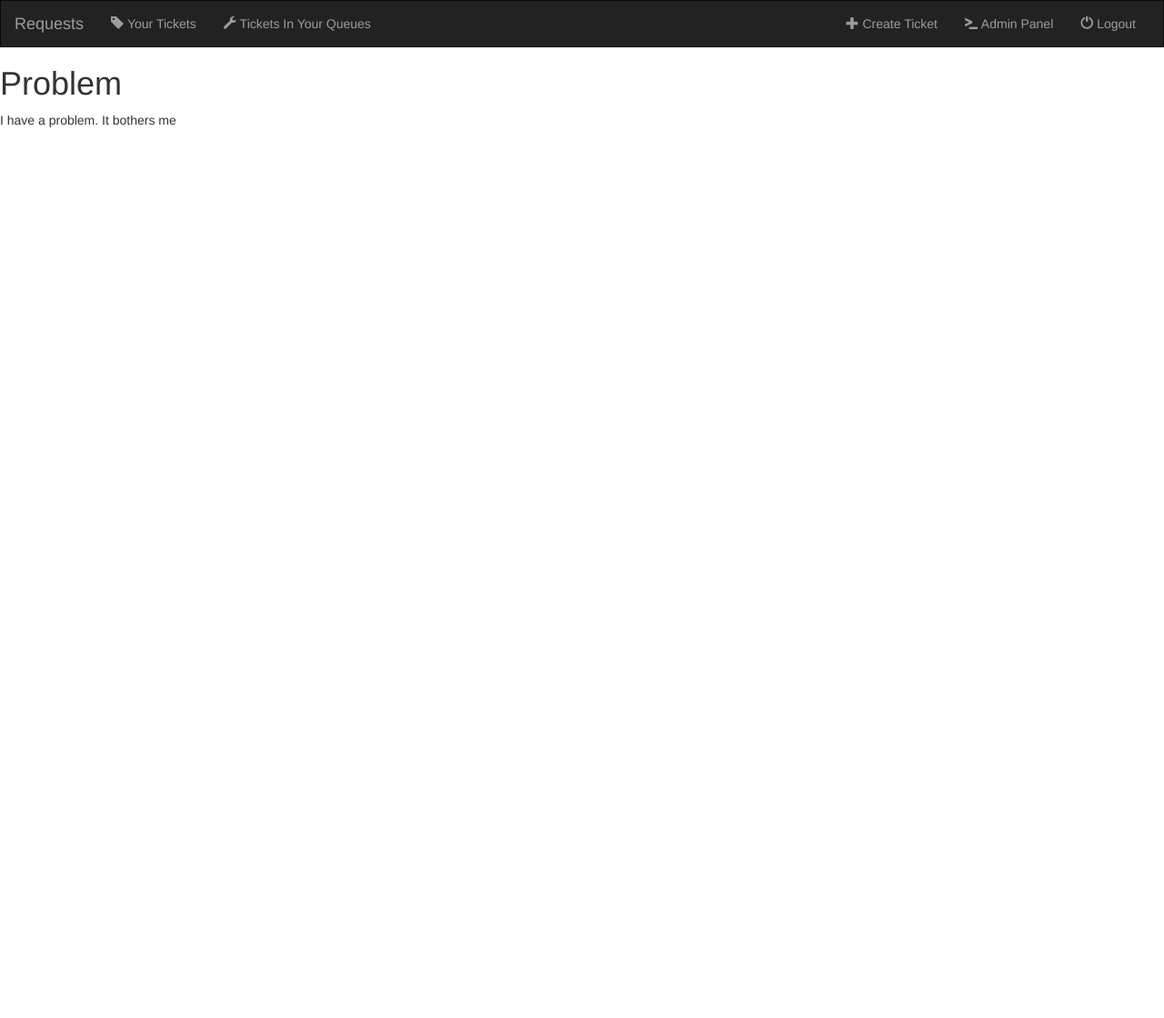
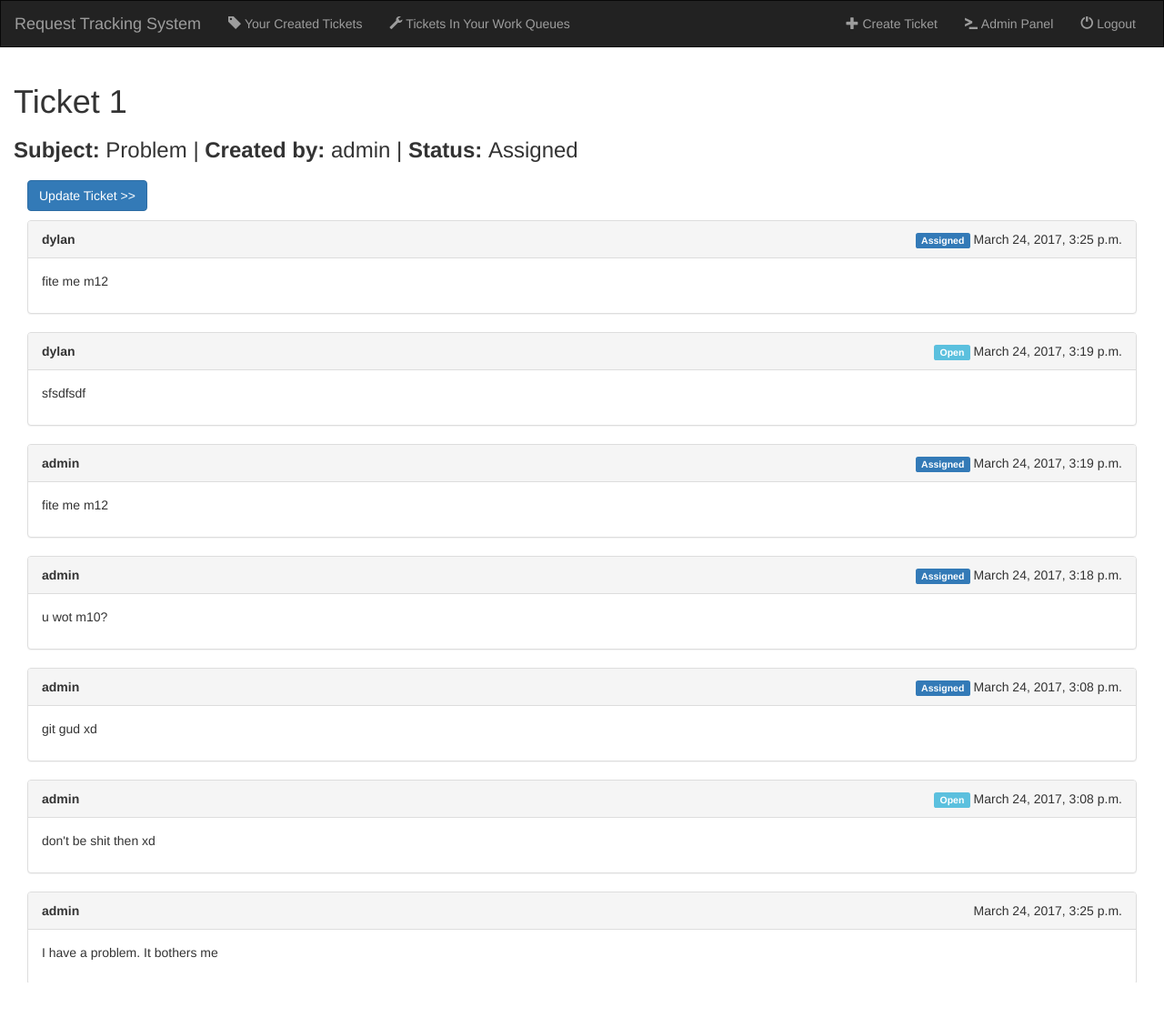
Before and after one commit to dolan212/request_tracker, a Django app: page /tickets/view/1/ in a window 1280 px wide. Shown: the top 1119 px of the page at 91% size. Run offline with Django 3.2, Linux system fonts and the light colour scheme; a user stored in the database is signed in; data comes from the database, SQL or seed files in the repository; both versions use the stored data as it was after the commit; some libraries are stand-ins or nearby versions.

Commit message:
Finished lods
Populated tickets in all the required places, as well as support for updating and commenting on tickets.

```diff
--- a/requests/forms.py
+++ b/requests/forms.py
@@ -3,7 +3,7 @@
 from django.contrib.auth.models import User
 from django import forms
 
-from requests.models import Ticket
+from requests.models import Ticket, Update
 
 
 class UserForm(forms.Form):
@@ -26,3 +26,11 @@ class AddTicketForm(forms.ModelForm):
         qset = kwargs.pop('qset')
         super(AddTicketForm, self).__init__(*args, **kwargs)
         self.fields['queue'].queryset = qset
+
+
+class UpdateForm(forms.ModelForm):
+    comment = forms.CharField(widget=forms.Textarea(attrs={'placeholder': 'Comment', 'style': 'width: 100%; height: 100px;'}))
+
+    class Meta:
+        model = Update
+        fields = ['comment', 'status']
--- a/requests/models.py
+++ b/requests/models.py
@@ -31,8 +31,42 @@ class Ticket(models.Model):
     def __str__(self):
         return self.creator.username + ": " + self.subject
 
+
+    def get_lbtype(self):
+        if self.status == 'N':
+            return 'success'
+        else:
+            if self.status == 'O':
+                return 'info'
+            else:
+                if self.status == 'A':
+                    return 'primary'
+                else:
+                    if self.status == 'C':
+                        return 'default'
+
 class Update(models.Model):
     time = models.DateTimeField(auto_now=True)
     comment = models.CharField(max_length=500)
-    status = models.CharField(max_length=1, choices=status_choices)
-    ticket = models.ForeignKey(Ticket, on_delete=models.CASCADE)
+    status = models.CharField(max_length=1, choices=status_choices, blank=True)
+    ticket = models.ForeignKey(Ticket, related_name='updates', on_delete=models.CASCADE)
+    user = models.ForeignKey(User, null=True)
+
+    class Meta:
+        ordering = ['-time']
+
+    def __str__(self):
+        return self.user.username + " " + self.time.__str__()
+
+    def get_lbtype(self):
+        if self.status == 'N':
+            return 'success'
+        else:
+            if self.status == 'O':
+                return 'info'
+            else:
+                if self.status == 'A':
+                    return 'primary'
+                else:
+                    if self.status == 'C':
+                        return 'default'
--- a/requests/static/requests/style.css
+++ b/requests/static/requests/style.css
@@ -1,3 +1,8 @@
+hr {
+    padding: 0;
+    margin: 0;
+}
+
 .absolute-center {
     margin: auto;
     position: absolute;
@@ -10,7 +15,6 @@
     max-width: 400px;
     padding: 40px;
 }
-
 .navbar {
     border-radius: 0;
 }
@@ -18,3 +22,13 @@
 .queue:hover {
     text-decoration: none;
 }
+
+.container {
+    max-height: 80vh;
+    overflow: auto;
+}
+
+.container-fluid {
+    max-height: 80vh;
+    overflow: auto;
+}
--- a/requests/templates/requests/base.html
+++ b/requests/templates/requests/base.html
@@ -24,19 +24,19 @@
             <span class="icon-bar"></span>
             <span class="icon-bar"></span>
         </button>
-        <a class="navbar-brand" href="{% url 'requests:index' %}">Requests</a>
+        <a class="navbar-brand" href="{% url 'requests:index' %}">Request Tracking System</a>
       </div>
 
       <div class="collapse navbar-collapse" id="topNavBar">
          <ul class="nav navbar-nav">
              <li class="{% block yours %}{% endblock %}">
                  <a href="{% url 'requests:tickets' %}">
-                     <span class="glyphicon glyphicon-tag"></span>&nbsp;Your Tickets
+                     <span class="glyphicon glyphicon-tag"></span>&nbsp;Your Created Tickets
                  </a>
              </li>
              <li class="{% block work %}{% endblock %}">
                 <a href="{% url 'requests:work' %}">
-                    <span class="glyphicon glyphicon-wrench"></span>&nbsp;Tickets In Your Queues
+                    <span class="glyphicon glyphicon-wrench"></span>&nbsp;Tickets In Your Work Queues
                 </a>
              </li>
 
@@ -71,8 +71,10 @@
     </div>
   </nav>
 
+  <div class="container-fluid">
   {% block body %}
   {% endblock %}
+  </div>
 
 </body>
 
--- a/requests/templates/requests/ticket_view.html
+++ b/requests/templates/requests/ticket_view.html
@@ -3,6 +3,51 @@
 {% block title %}View Ticket - {{ ticket.id }}{% endblock %}
 
 {% block body %}
-    <h1>{{ ticket.subject }}</h1>
-    <p>{{ ticket.description }}</p>
+    <h1>Ticket {{ ticket.id }}</h1>
+    <h3><b>Subject:&nbsp;</b>{{ ticket.subject }} | <b>Created by:&nbsp;</b>{{ ticket.creator }} | <b>Status: </b> {{ ticket.get_status_display }}</h3>
+
+    <div class="container-fluid">
+    <button class="btn btn-primary" data-toggle="collapse" data-target="#update" style="margin: 10px; margin-left: 0px;">Update Ticket >></button>
+
+    <div class="panel panel-default collapse" id="update">
+        <div class="panel-body">
+            <form method="POST" action="">
+                {% csrf_token %}
+                {% include 'requests/form_template.html' %}
+                <button class="btn btn-success" type="submit" style="float: right;">Submit</button>
+            </form>
+        </div>
+    </div>
+    </div>
+
+    <div class="container-fluid">
+
+        {% for update in ticket.updates.all %}
+            <div class="panel panel-default">
+            <div class="panel-heading">
+                <strong>{{ update.user }}</strong>
+                <span style="float:right;">
+                    <span class="label label-{{ update.get_lbtype }}">{{ update.get_status_display }}</span>
+                    {{ update.time }}
+                </span>
+            </div>
+            <div class="panel-body">
+                <p>{{ update.comment }}</p>
+            </div>
+        </div>
+        {% endfor %}
+
+
+        <div class="panel panel-default">
+            <div class="panel-heading">
+                <strong>{{ ticket.creator }}</strong>
+                <span style="float:right;">
+                    {{ ticket.time }}
+                </span>
+            </div>
+            <div class="panel-body">
+                <p>{{ ticket.description }}</p>
+            </div>
+        </div>
+    </div>
 {% endblock %}
--- a/requests/views.py
+++ b/requests/views.py
@@ -6,7 +6,7 @@ from django.shortcuts import render, redirect
 from django.views import View
 from django.views import generic
 
-from requests.forms import UserForm, AddTicketForm
+from requests.forms import UserForm, AddTicketForm, UpdateForm
 from requests.models import Queue, Ticket
 
 
@@ -79,8 +79,8 @@ class AddView(generic.FormView):
 
     def get(self, request):
         everyone = Queue.objects.filter(everybody=True)
-        user = User.objects.get(pk=self.request.user.id)
-        users_queues = user.create_queues.all();
+        user = self.request.user
+        users_queues = user.create_queues.all() | everyone
         if user.is_staff: users_queues = Queue.objects.all()
         #result_list = queryset(everyone) + list(set(users_queues) - set(everyone))
 
@@ -89,8 +89,8 @@ class AddView(generic.FormView):
 
     def post(self, request):
         everyone = Queue.objects.filter(everybody=True)
-        user = User.objects.get(pk=self.request.user.id)
-        users_queues = user.create_queues.all();
+        user = self.request.user
+        users_queues = user.create_queues.all() | everyone
         if user.is_staff: users_queues = Queue.objects.all()
         #result_list = queryset(everyone) + list(set(users_queues) - set(everyone))
 
@@ -110,4 +110,36 @@ class AddView(generic.FormView):
 
 class TicketDetailView(generic.DetailView):
     model = Ticket
+    form_class = UpdateForm
     template_name = 'requests/ticket_view.html'
+
+    def get(self, request, pk):
+        ticket = Ticket.objects.get(pk=pk)
+        if(ticket.status == 'N'):
+            ticket.status = 'O'
+            ticket.save()
+
+        form = self.form_class(None)
+
+        return render(request, self.template_name, {'ticket': ticket, 'form' : form})
+
+    def post(self, request, pk):
+        ticket = Ticket.objects.get(pk=pk)
+        user = request.user
+        form = self.form_class(request.POST)
+
+        if(form.is_valid()):
+            update = form.save(commit=False)
+            update.user = user;
+            update.ticket = ticket;
+
+            if not form.data['status']:
+                update.status = ticket.status
+
+            if update.status != ticket.status:
+                ticket.status = update.status
+                ticket.save()
+
+            update.save()
+
+        return render(request, self.template_name, {'ticket': ticket, 'form': form})
```
Also changed, not shown: requests/templates/requests/index.html (+4 -25 lines), requests/templates/requests/render_ticket.html (added, +24 -0 lines), requests/templates/requests/tickets.html (+3 -22 lines), requests/templates/requests/work.html (+17 -6 lines), db.sqlite3, requests/migrations/0005_auto_20170324_1433.py (added).
